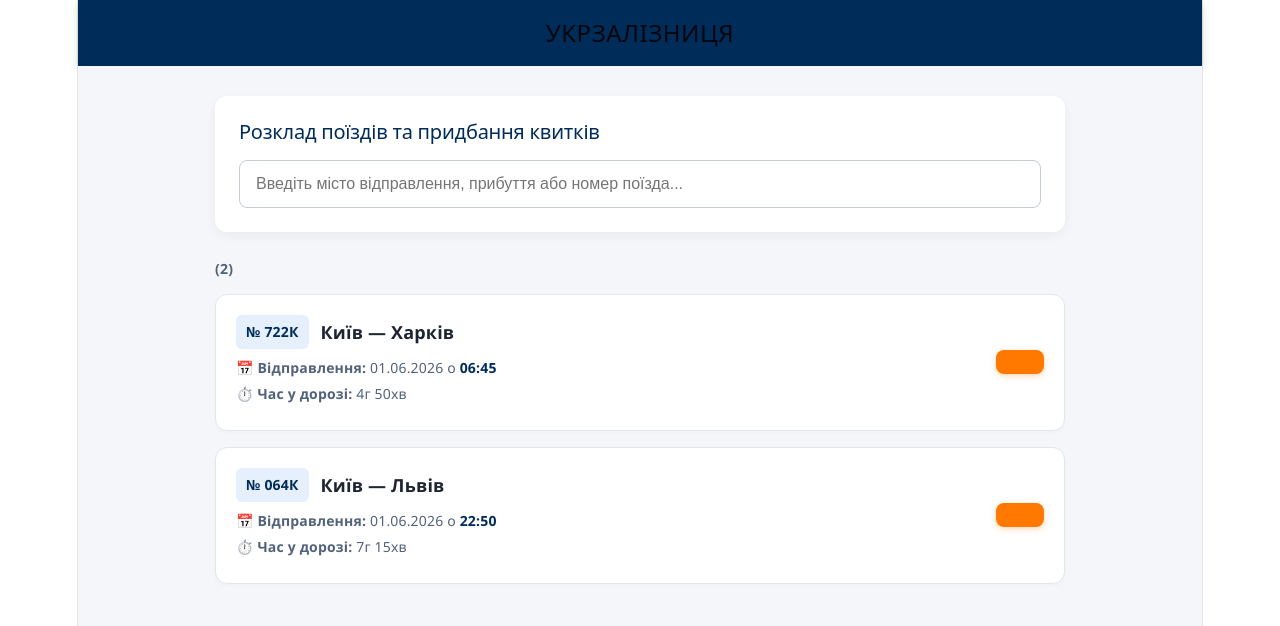
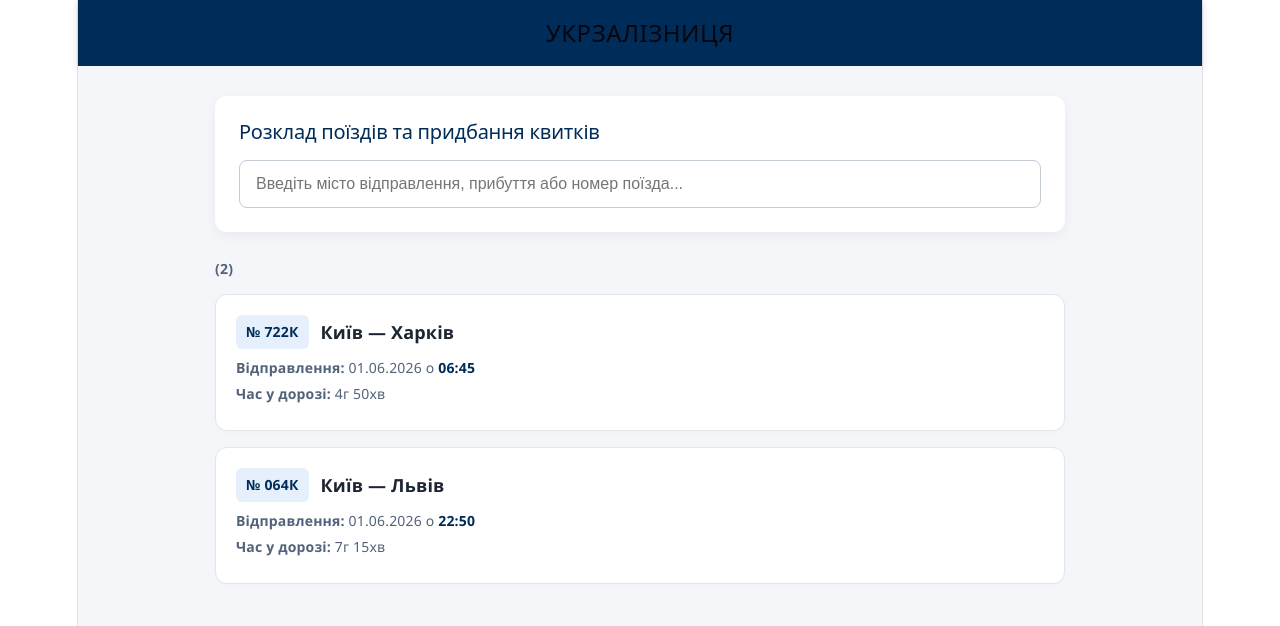
Before and after one commit to Sviatoslav087/LWeb_9_10, a React (Vite) app: page / in a window 1280 px wide. Shown: the top 626 px of the page. Built offline with nearby package versions, Linux system fonts and the light colour scheme.

Commit message:
refactor: make the entire train card clickable using useNavigate and add hover effect

```diff
--- a/src/components/TrainCard.jsx
+++ b/src/components/TrainCard.jsx
@@ -1,12 +1,21 @@
 import React from 'react';
-import { Link } from 'react-router-dom';
+import { useNavigate } from 'react-router-dom';
 
 export default function TrainCard({ train }) {
+  const navigate = useNavigate();
   const date = new Date(train.departureTime).toLocaleDateString('uk-UA');
   const time = new Date(train.departureTime).toLocaleTimeString('uk-UA', { hour: '2-digit', minute: '2-digit' });
 
+
+  const handleCardClick = () => {
+    navigate(`/booking/${train.id}`);
+  };
+
   return (
-    <div style={{
+    <div
+      onClick={handleCardClick}
+      className="train-card"
+      style={{
         background: '#fff',
         border: '1px solid #E1E6EB',
         padding: '20px',
@@ -16,8 +25,22 @@
         display: 'flex',
         justifyContent: 'space-between',
         alignItems: 'center',
-      textAlign: 'left'
-    }}>
+        textAlign: 'left',
+        cursor: 'pointer',
+        transition: 'transform 0.2s, box-shadow 0.2s',
+      }}
+
+      onMouseEnter={(e) => {
+        e.currentTarget.style.transform = 'translateY(-2px)';
+        e.currentTarget.style.boxShadow = '0 6px 12px rgba(0,28,90,0.08)';
+        e.currentTarget.style.borderColor = '#002C5A';
+      }}
+      onMouseLeave={(e) => {
+        e.currentTarget.style.transform = 'translateY(0)';
+        e.currentTarget.style.boxShadow = '0 2px 4px rgba(0,0,0,0.02)';
+        e.currentTarget.style.borderColor = '#E1E6EB';
+      }}
+    >
       <div>
         <div style={{ display: 'flex', alignItems: 'center', gap: '12px', marginBottom: '8px' }}>
           <span style={{
@@ -37,29 +60,14 @@
 
         <div style={{ color: '#52627A', fontSize: '14px', lineHeight: '1.6' }}>
           <p style={{ margin: '4px 0' }}>
-            📅 <strong>Відправлення:</strong> {date} о <span style={{ color: '#002C5A', fontWeight: 'bold' }}>{time}</span>
+            <strong>Відправлення:</strong> {date} о <span style={{ color: '#002C5A', fontWeight: 'bold' }}>{time}</span>
           </p>
           <p style={{ margin: '4px 0' }}>
-            ⏱️ <strong>Час у дорозі:</strong> {train.duration}
+         <strong>Час у дорозі:</strong> {train.duration}
           </p>
         </div>
       </div>
 
-
-      <Link to={`/booking/${train.id}`} style={{
-        display: 'inline-block',
-        padding: '12px 24px',
-        background: '#FF7900',
-        color: '#fff',
-        textDecoration: 'none',
-        borderRadius: '8px',
-        fontWeight: 'bold',
-        fontSize: '14px',
-        boxShadow: '0 2px 6px rgba(255,121,0,0.3)',
-        transition: 'background 0.2s'
-      }}>
-
-      </Link>
     </div>
   );
 }
```
Lines whose indentation alone changed are shown as unchanged.
